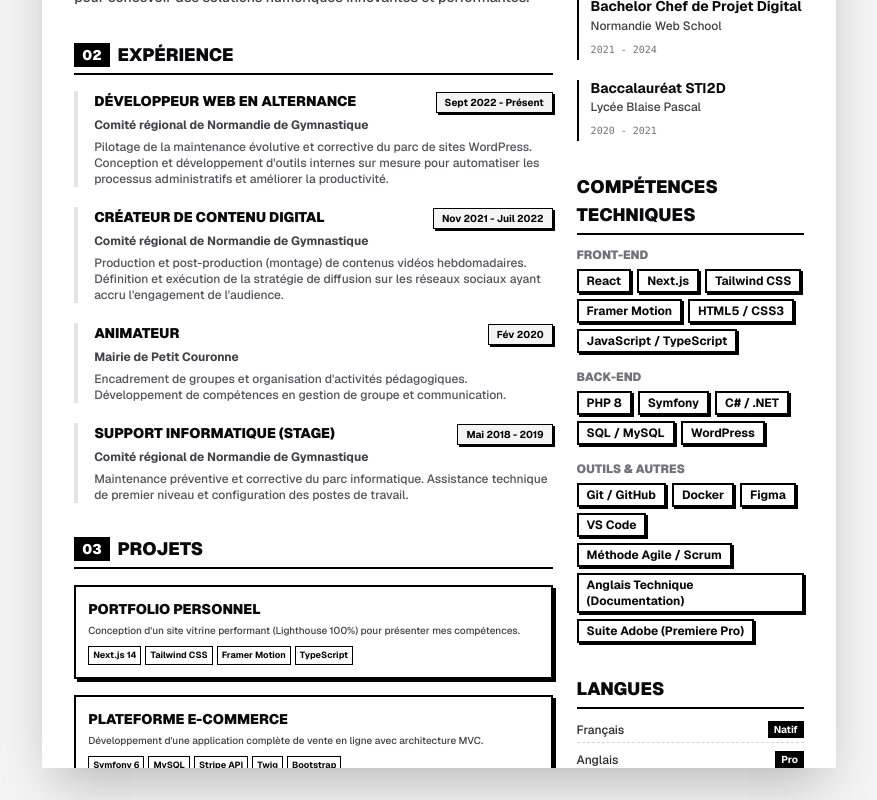
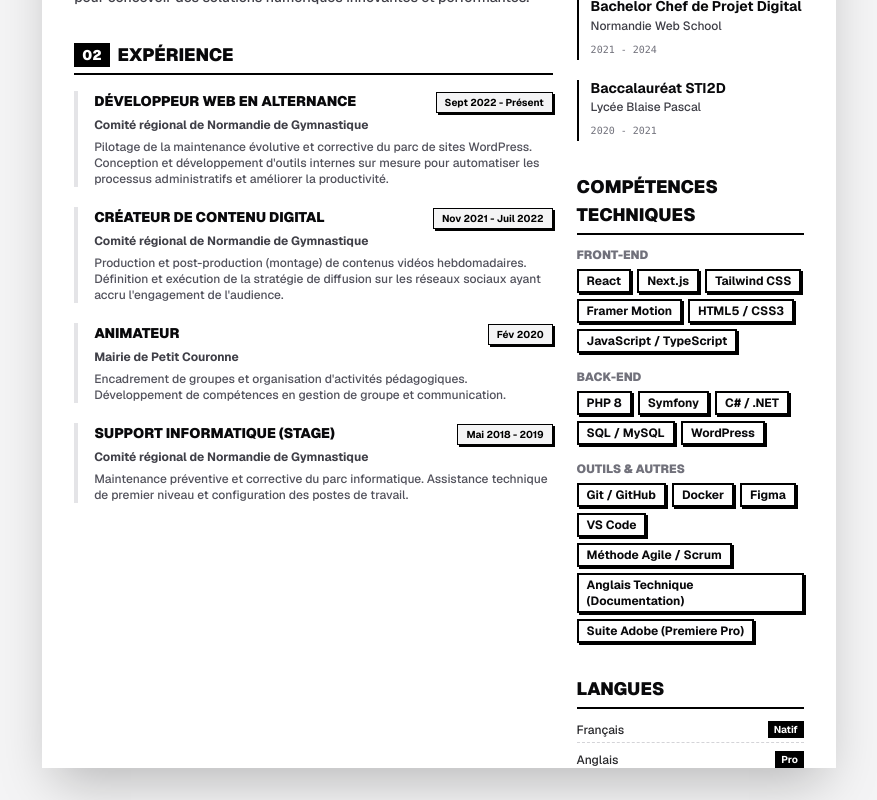
Before and after one commit to UgoRastell/mon-portfolio, a Next.js app: page /cv in a window 1280 px wide. Shown: the part 471-1271 px from the top of the page, without its empty margins (201-1078 px from the left). Built offline with nearby package versions, Linux system fonts and the light colour scheme.

Commit message:
refactor: Remove Projects section from CV component to streamline content and focus on key information

```diff
--- a/app/cv/page.tsx
+++ b/app/cv/page.tsx
@@ -102,30 +102,7 @@ export default function CV() {
                 </div>
               </section>
 
-              {/* Projects */}
-              <section>
-                <h2 className="text-lg font-black uppercase border-b-2 border-black pb-1 mb-4 flex items-center gap-2">
-                  <span className="bg-black text-white px-2 py-0.5 text-sm">03</span>
-                  Projets
-                </h2>
-                <div className="space-y-4">
-                  {DATA.projects.slice(0, 3).map((project) => (
-                    <div key={project.id} className="border-2 border-black p-3 shadow-[3px_3px_0px_0px_rgba(0,0,0,1)]">
-                      <div className="flex items-baseline justify-between mb-1">
-                        <h3 className="font-black text-sm uppercase">{project.title}</h3>
-                      </div>
-                      <p className="text-[10px] text-zinc-700 mb-2 font-medium">{project.desc}</p>
-                      <div className="flex flex-wrap gap-1">
-                        {project.tech.map((t) => (
-                          <span key={t} className="text-[9px] font-bold border border-black px-1 py-0.5 bg-white">
-                            {t}
-                          </span>
-                        ))}
-                      </div>
-                    </div>
-                  ))}
-                </div>
-              </section>
+{/* Projects Section Removed */}
             </div>
 
             {/* Sidebar Column (Right) */}
```
